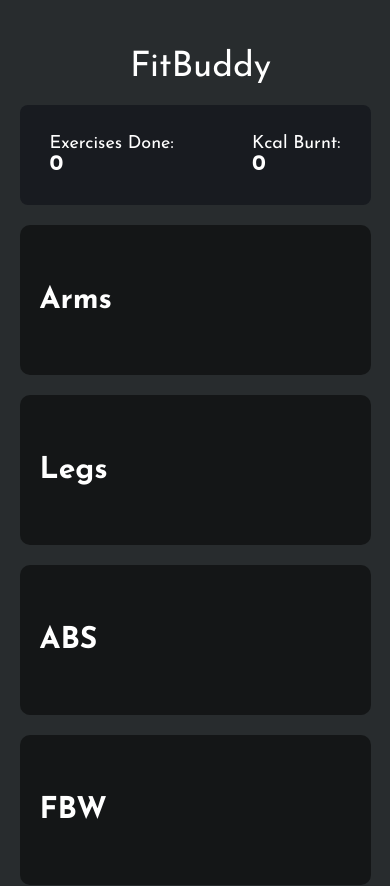
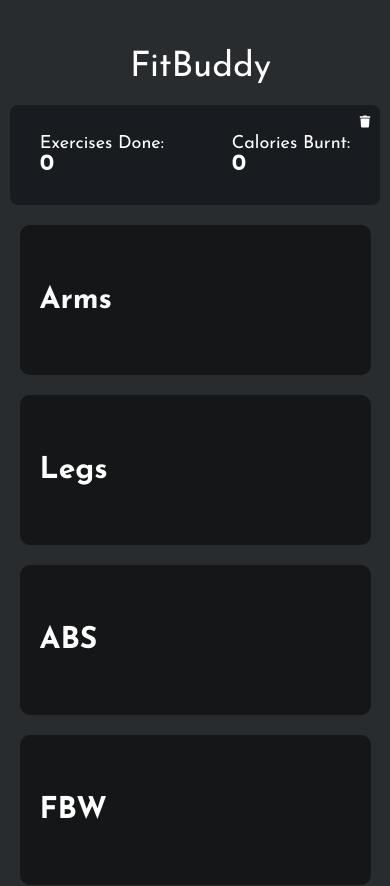
Before and after one commit to Dajuuu/Fit-Buddy, a React Native app: screen /Home in a window 390 px wide. Shown: the top 886 px of the page. Built offline with nearby package versions, Linux system fonts and the light colour scheme.

Commit message:
Trash icon in the corner of the box

```diff
--- a/HomeScreen.js
+++ b/HomeScreen.js
@@ -12,6 +12,7 @@ import {
 import * as Font from "expo-font";
 import { useAppContext } from "./AppContext";
 import { useTimerContext } from "./TimerContext";
+import Icon from "react-native-vector-icons/FontAwesome5";
 
 // import CustomHeader from "./CustomHeader";
 
@@ -88,10 +89,17 @@ const GameScreen = ({ navigation }) => {
           <Text style={styles.totalKcalValue}>{doneCount}</Text>
         </View>
         <View style={[styles.totalKcalContainer, styles.center]}>
-          <Text style={styles.totalKcal}>Kcal Burnt:</Text>
+          <Text style={styles.totalKcal}>Calories Burnt:</Text>
           <Text style={styles.totalKcalValue}>{totalCaloriesBurnt}</Text>
         </View>
+        <TouchableOpacity
+          style={styles.trashIconContainer}
+          // onPress={handleTrashPress}
+        >
+          <Icon name="trash" style={[styles.iconStyle, { color: "white" }]} />
+        </TouchableOpacity>
       </View>
+
       {/* <View style={styles.textContainer}>
         <Text style={styles.countText}>Done Count: {doneCount}</Text>
         <Text style={styles.countText}>Calories: {totalCaloriesBurnt}</Text>
@@ -202,7 +210,7 @@ const styles = StyleSheet.create({
   infoContainer: {
     flexDirection: "row",
     // alignItems: "flex-start",
-    width: "90%",
+    width: "95%",
     height: 100,
     borderRadius: 8,
     // margin: 10,
@@ -216,7 +224,7 @@ const styles = StyleSheet.create({
   },
   totalKcalValue: {
     color: "white",
-    fontSize: 22,
+    fontSize: 23,
     // fontWeight: "bold",
     fontFamily: "TitleFontBold",
   },
@@ -226,6 +234,11 @@ const styles = StyleSheet.create({
     fontFamily: "TitleFont",
     // marginTop: 20,
   },
+  trashIconContainer: {
+    position: "absolute",
+    top: 10,
+    right: 10,
+  },
 });
 
 export default GameScreen;
```
